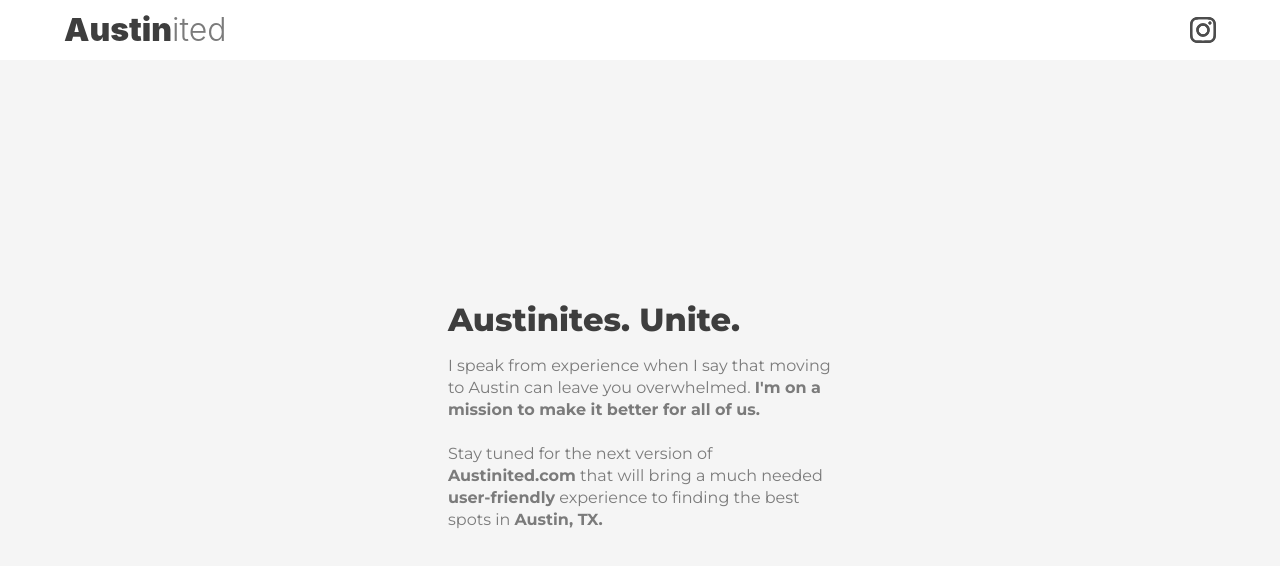
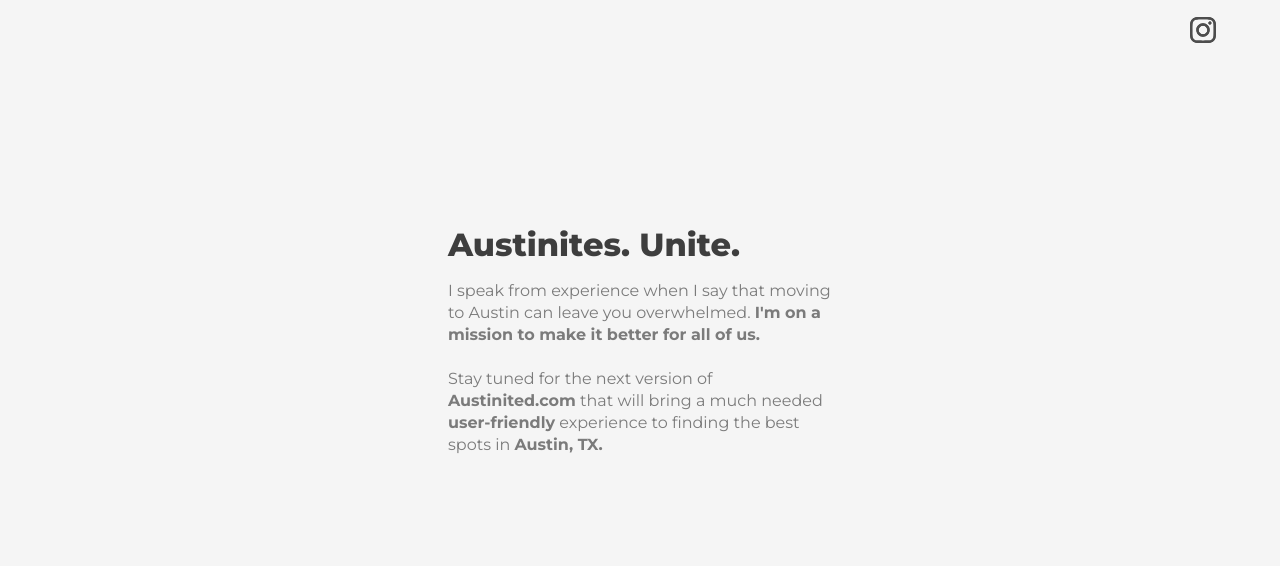
Before and after one commit to tfogg2/Austinited, a React (Create React App) app: page / in a window 1280 px wide. Shown: the top 566 px of the page. Built offline with nearby package versions, Linux system fonts and the light colour scheme.

Commit message:
removed logo

```diff
--- a/src/Main.scss
+++ b/src/Main.scss
@@ -16,7 +16,7 @@
 }
 .header, .footer {
   height: 60px;
-  background: #fff;
+  background: #f5f5f5;
   padding: 10px 5%;
   box-sizing: border-box;
   border: none;
@@ -27,6 +27,7 @@
 .header .logo{
   width: 50%;
   float: left;
+  display: none;
 }
 .header .logo a{
   text-decoration: none;
@@ -69,7 +70,7 @@
   background-size: cover;
   height: 92vh;
   box-sizing: border-box;
-  padding: 225px 0;
+  padding: 150px 0;
   font-family: 'Montserrat', sans-serif;
 }
 @media (min-width:480px){
```
